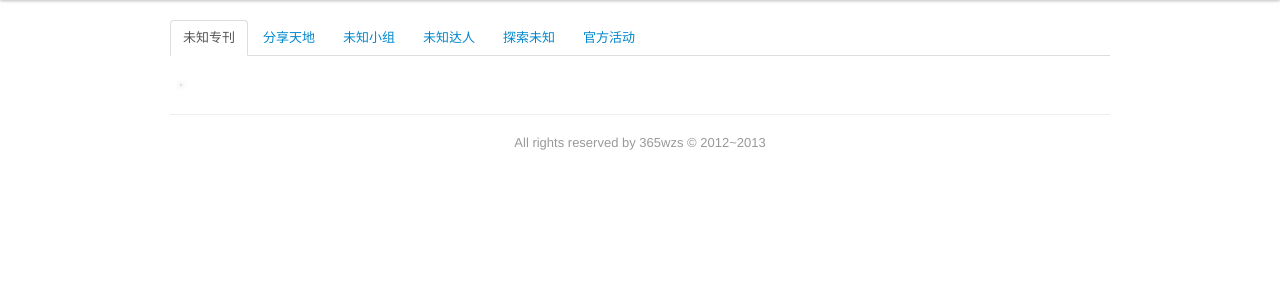
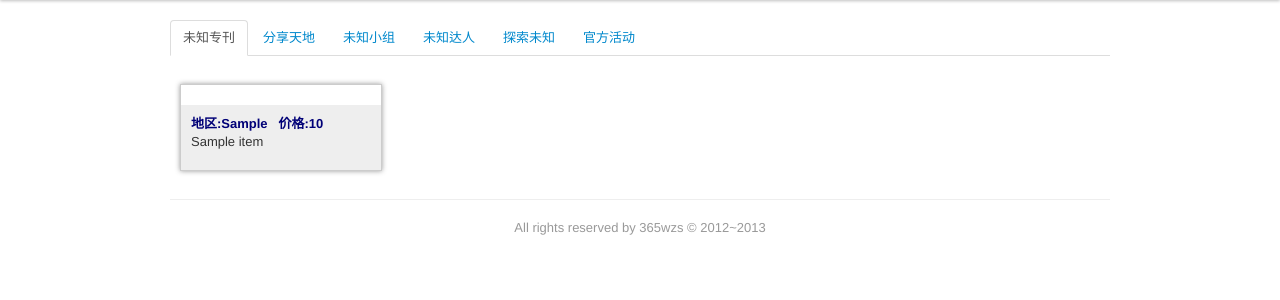
Before and after one commit to 365weizhi/365wzs, a CakePHP app: the page made by app/View/Main/index.ctp in a window 1280 px wide. Shown: the part 40-340 px from the top of the page. Run offline with PHP 8.4 and a stand-in for CakePHP, Linux system fonts and the light colour scheme; the template is opened without the code that fills it: most values are stand-ins (such as "Sample title", 1, 10 or a date in 2020); some libraries are stand-ins or nearby versions.

Commit message:
mod: image block style

```diff
--- a/app/View/Main/index.ctp
+++ b/app/View/Main/index.ctp
@@ -1,7 +1,13 @@
 <div id="cascade-container">
     <?php foreach ($items as $item) { ?>
         <div class="image-block">
-            <img src="<?php echo $item['Item']['pic_url']; ?>" alt="" />
+            <div class="image">
+                <img src="<?php echo $item['Item']['pic_url']; ?>" alt="" />
+            </div>
+            <div class="image-info">
+                <strong>地区:<?php echo $item['Item']['item_location']; ?>&nbsp;&nbsp;&nbsp;价格:<?php echo $item['Item']['price'] ?></strong>
+                <p><?php echo $item['Item']['title']; ?></p>
+            </div>
         </div>
     <?php } ?>
 </div>
--- a/app/webroot/css/zero.css
+++ b/app/webroot/css/zero.css
@@ -13,11 +13,27 @@ footer {
 
 .image-block {
     margin: 10px;
+    padding: 0;
     float: left;
-    border: solid 1px #ddd;
+    border: solid 1px #ccc;
     box-shadow: 0 0 5px #999;
+    width: 200px;
 }
 
-.image-block img {
-    width: 200px;
+.image-block strong {
+    color: #007;
 }
+
+.image-block p {
+    clear: both;
+}
+
+.image-block .image {
+    margin: 10px;
+    z-index: 0;
+}
+
+.image-block .image-info {
+    background: #eee;
+    padding: 10px;
+}
```
Also changed, not shown: 6 other files.
